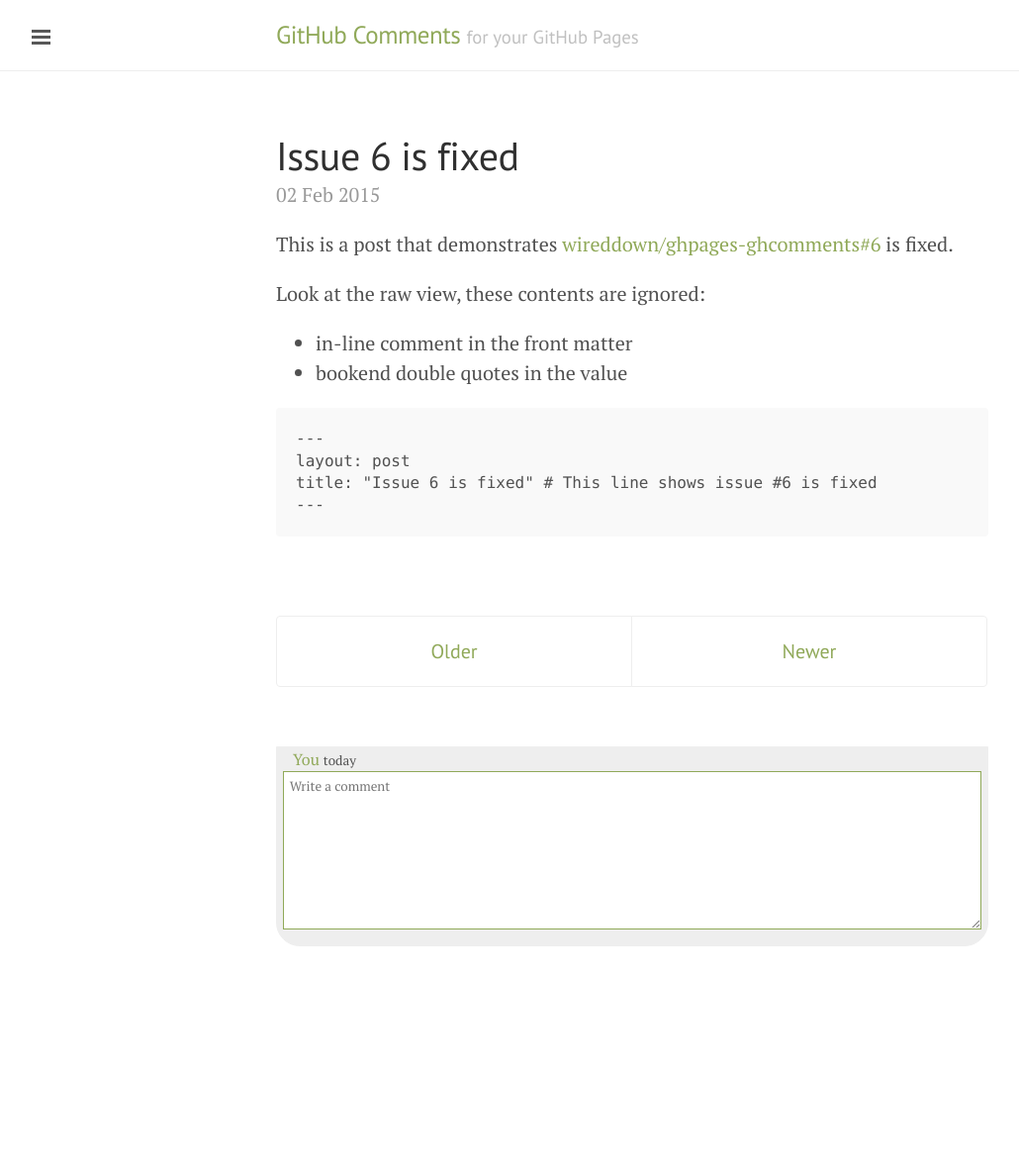
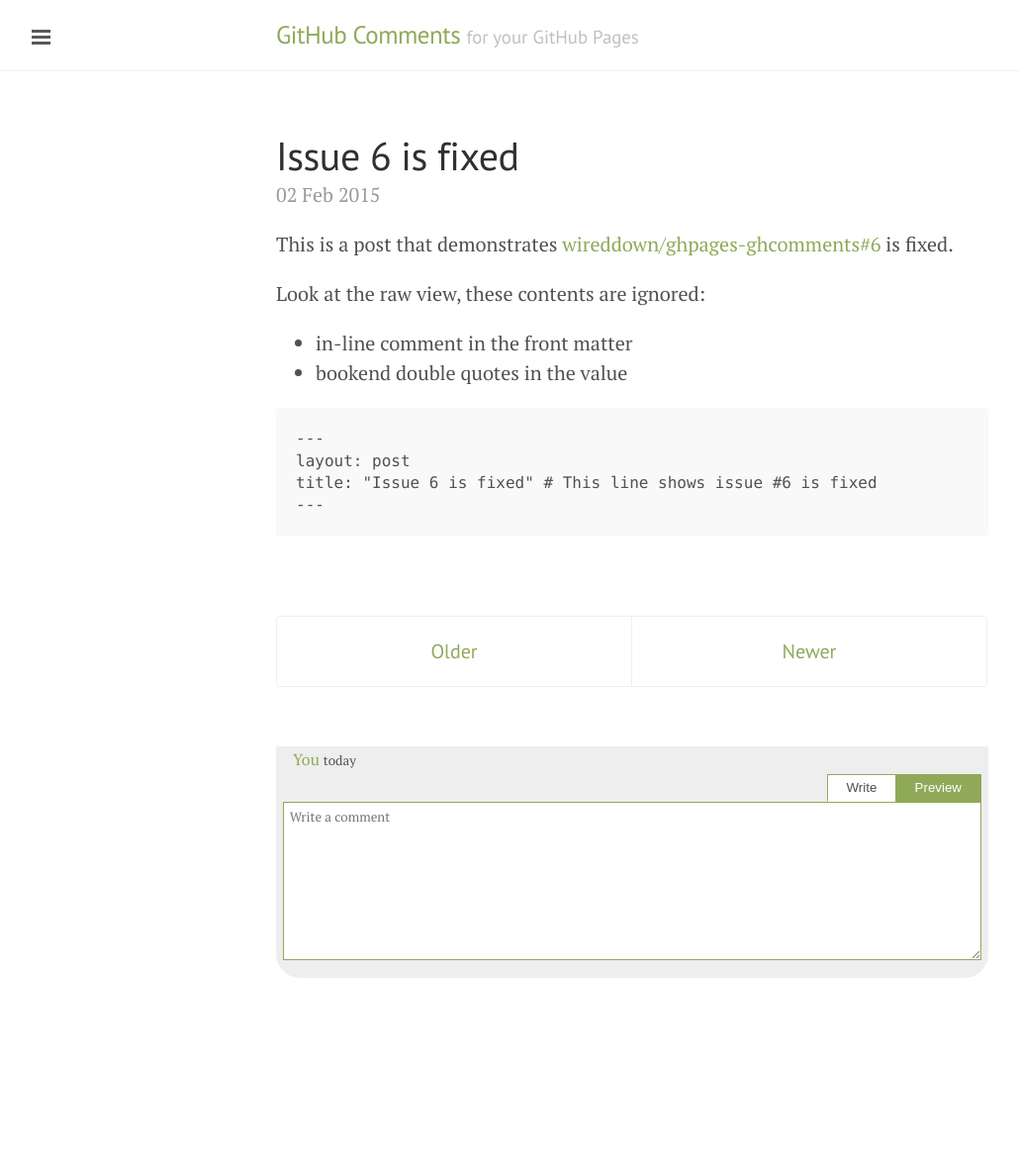
Before and after one commit to wireddown/ghpages-ghcomments, a Jekyll site: the page built from _posts/2015-02-02-issue-6-is-fixed.md, in a window 1280 px wide. Shown: the whole page at 99% size, without its empty margins (1-1031 px from the left). Built offline with Jekyll 4.4.1, drawn with Linux system fonts in a browser that asks for light colours; Markdown is read by kramdown in place of the engine named in the settings; before the commit the page ends 1152 px from its top, so only the background shows below that.

Commit message:
Add Write/Preview buttons with live preview
* New buttons for switching between "Write" and "Preview" modes.
* New write and preview <divs> for styling.
* Use the `/markdown` GitHub API to render markdown into HTML.
* Allow using the `POST` HTTP method.

```diff
--- a/_includes/gpgc_comments.html
+++ b/_includes/gpgc_comments.html
@@ -2,10 +2,24 @@
 
 <div class="gpgc-all-comments">
   <div class="gpgc-comment">
+
   <a href="http://your-profile"><img class="gpgc-avatar" src="" height="42" />You</a> <small>today</small>
+
+  <span class="gpgc-tabs">
+    <button class="gpgc-tab" id="write-button">Write</button>
+    <button class="gpgc-tab" id="preview-button">Preview</button>
+  </span>
+
+  <div class="gpgc-new-comment" id="write-div">
   <form class="gpgc-comment-form" method="post" data-type="json" data-remote="true" action="/wireddown/ghpages-ghcomments/issue_comments" accept-charset="UTF-8">
     <textarea class="gpgc-comment-form-textarea" id="new-comment-field" placeholder="Write a comment" tabindex="1" name="comment[body]"></textarea>
+
   </form>
+  </div>
+
+  <div class="gpgc-new-comment gpgc-comment-contents" id="preview-div">
+  </div>
+
   </div>
 </div>
 
@@ -18,6 +32,48 @@
   var ShortMonthForIndex = { 0: "Jan", 1: "Feb", 2: "Mar", 3: "Apr", 4: "May", 5: "Jun", 6: "Jul", 7: "Aug", 8: "Sep", 9: "Oct", 10: "Nov", 11: "Dec" };
   var IssueUrl = "";
   var CommentsArray = [];
+
+  function onMarkdownRendered(renderRequest) {
+    var previewDiv = document.getElementById('preview-div');
+    var renderedHtml = renderRequest.responseText;
+    previewDiv.innerHTML = renderedHtml;
+  }
+
+  function renderMarkdown(markdown) {
+    renderUrl = "https://api.github.com/markdown";
+    markdownBundle = {text: markdown, mode: "gfm", context: "{{ site.data.gpgc.repo_owner }}/{{ site.data.gpgc.repo_name }}"};
+    postGitHubApiRequestWithCompletion(renderUrl, JSON.stringify(markdownBundle), onMarkdownRendered);
+  }
+
+  function updateCommentFormMode(newMode) {
+    var writeButton = document.getElementById('write-button');
+    var writeDiv = document.getElementById('write-div');
+    var previewButton = document.getElementById('preview-button');
+    var previewDiv = document.getElementById('preview-div');
+    if (newMode === "preview") {
+      writeButton.onclick = function() { updateCommentFormMode("write") };
+      writeButton.className = "gpgc-tab";
+      writeDiv.style.display = "none";
+      previewButton.onclick = null;
+      previewButton.className += " preview";
+      previewDiv.style.display = "block";
+      var commentMarkdown = document.getElementById('new-comment-field').value;
+      renderMarkdown(commentMarkdown);
+    } else if (newMode === "write") {
+      writeButton.onclick = null;
+      writeButton.className += " write";
+      writeDiv.style.display = "block";
+      previewButton.onclick = function() { updateCommentFormMode("preview") };
+      previewButton.className = "gpgc-tab";
+      previewDiv.style.display = "none";
+    } else {
+      alert("Unknown comment form mode: " + newMode);
+    }
+  }
+
+  function initializeNewCommentForm() {
+    updateCommentFormMode("write");
+  }
 
   function findAndCollectComments(userName, repositoryName, issueTitle) {
     var safeQuery = encodeURI(issueTitle);
--- a/public/css/ghpages-ghcomments.css
+++ b/public/css/ghpages-ghcomments.css
@@ -67,6 +67,43 @@
   border: solid 1px #90a959; /* THEME: use `a` color */
 }
 
+.gpgc-tabs {
+  float: right;
+  margin-top: 1.7em;
+  margin-right: .4em;
+}
+
+.gpgc-tab {
+  padding-left: 1.4em;
+  padding-right: 1.4em;
+  padding-top: .4em;
+  padding-bottom: .4em;
+  margin-left: -5px;
+  border: solid 1px #90a959; /* THEME: use `a` color */
+  background-color: #90a959; /* THEME: use `a` color */
+  color: #FFFFFF;
+  cursor: pointer;
+}
+
+.gpgc-tab.write {
+  border: solid 1px;
+  border-color: #90a959 #90a959 #FFFFFF #90a959; /* THEME: use `a` color */
+  background-color: #FFFFFF;
+  color: inherit;
+  cursor: auto;
+}
+
+.gpgc-tab.preview {
+  border: solid 1px #90a959;
+  background-color: #FFFFFF;
+  color: inherit;
+  cursor: auto;
+}
+
+.gpgc-new-comment {
+  min-height: 13em;
+}
+
 .gpgc-no-comments {
   text-align: center;
 }
```
Also changed, not shown: other parts of _includes/gpgc_comments.html (+13 -2 lines).
